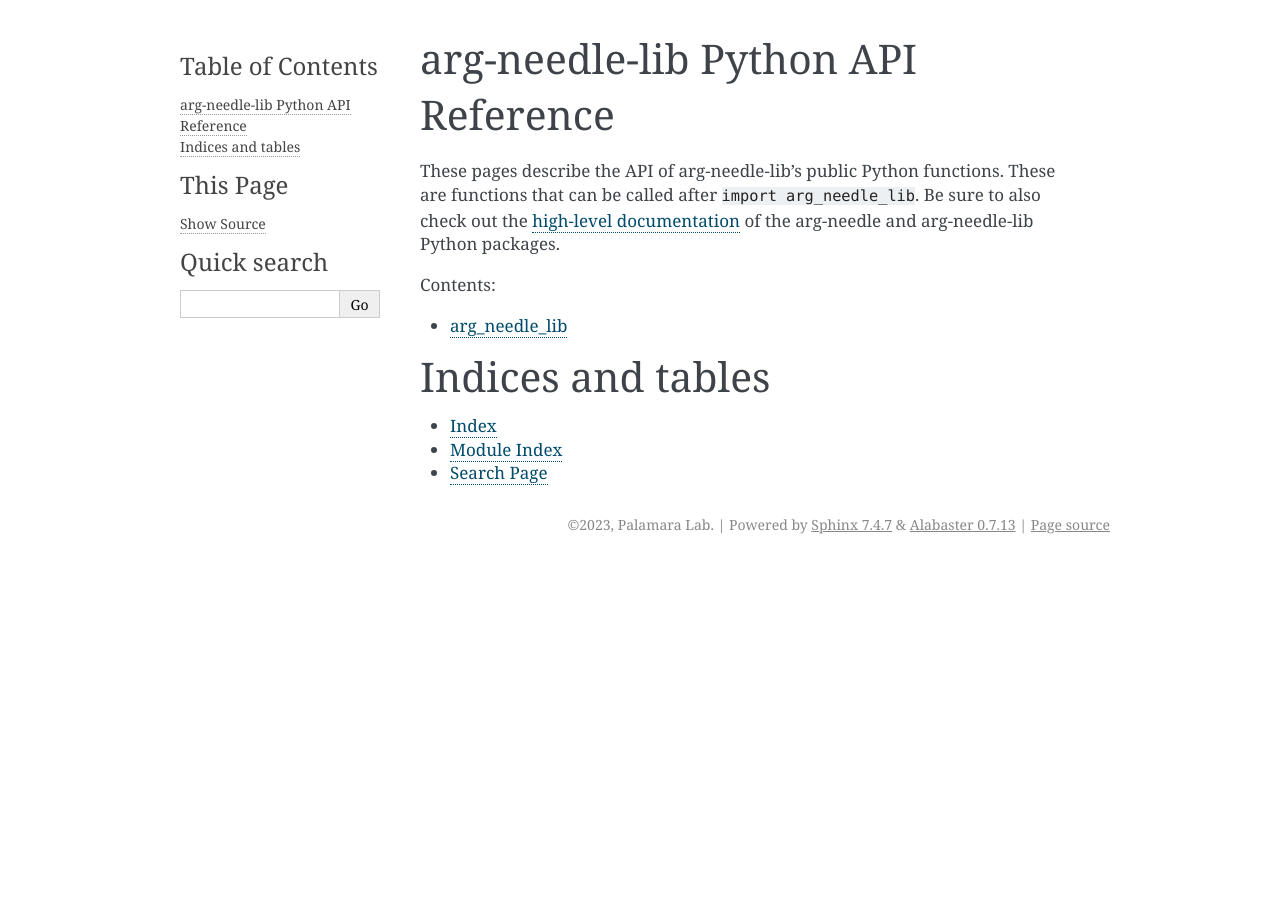
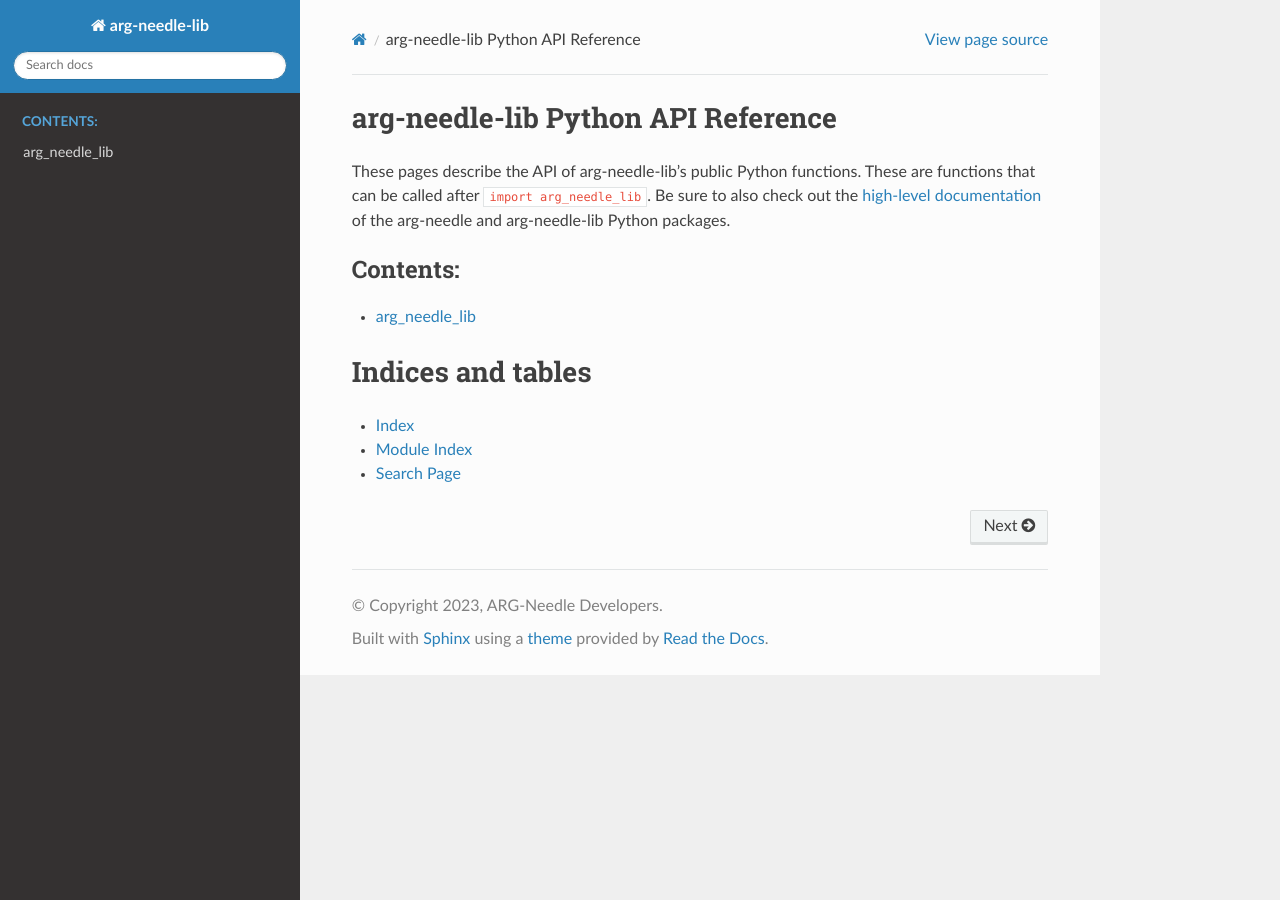
Before and after one commit to PalamaraLab/arg-needle-lib, a Sphinx documentation site: the page built from docs/index.rst, in a window 1280 px wide. Built offline with Sphinx 7.4.7 and the Read the Docs theme 2.0.0, drawn with Linux system fonts in a browser that asks for light colours.

Commit message:
Tweak configuration for ReadTheDocs

```diff
--- a/docs/conf.py
+++ b/docs/conf.py
@@ -3,19 +3,48 @@
 # For the full list of built-in configuration values, see the documentation:
 # https://www.sphinx-doc.org/en/master/usage/configuration.html
 
+# -- Path setup --------------------------------------------------------------
+
+# If extensions (or modules to document with autodoc) are in another directory,
+# add these directories to sys.path here. If the directory is relative to the
+# documentation root, use os.path.abspath to make it absolute, like shown here.
+#
+# import os
+# import sys
+# sys.path.insert(0, os.path.abspath('.'))
+
+import os
+import sys
+# sys.path.insert(0, os.path.abspath(os.path.join('..', '..')))
+sys.path.insert(0, os.path.abspath(os.path.join('..', '..', 'arg_needle_lib')))
+
+
 # -- Project information -----------------------------------------------------
 # https://www.sphinx-doc.org/en/master/usage/configuration.html#project-information
 
 project = 'arg-needle-lib'
-copyright = '2023, Palamara Lab'
-author = 'Palamara Lab'
+copyright = '2023, ARG-Needle Developers'
+author = 'ARG-Needle Developers, https://palamaralab.github.io/software/argneedle/'
 release = 'v1.0.1'
 
 # -- General configuration ---------------------------------------------------
 # https://www.sphinx-doc.org/en/master/usage/configuration.html#general-configuration
 
-extensions = []
+# Add any Sphinx extension module names here, as strings. They can be
+# extensions coming with Sphinx (named 'sphinx.ext.*') or your custom
+# ones.
+extensions = [
+    "sphinx.ext.autodoc",
+    "sphinx.ext.intersphinx",
+    "sphinx.ext.autosummary",
+    "sphinx.ext.napoleon",
+]
 
+# Added by brianzhang01
+autosummary_generate = True
+autodoc_member_order = 'groupwise'
+
+# Add any paths that contain templates here, relative to this directory.
 templates_path = ['_templates']
 exclude_patterns = ['_build', 'Thumbs.db', '.DS_Store']
 
@@ -24,5 +53,12 @@ exclude_patterns = ['_build', 'Thumbs.db', '.DS_Store']
 # -- Options for HTML output -------------------------------------------------
 # https://www.sphinx-doc.org/en/master/usage/configuration.html#options-for-html-output
 
-html_theme = 'alabaster'
+# The theme to use for HTML and HTML Help pages.  See the documentation for
+# a list of builtin themes.
+#
+html_theme = 'sphinx_rtd_theme'
+
+# Add any paths that contain custom static files (such as style sheets) here,
+# relative to this directory. They are copied after the builtin static files,
+# so a file named "default.css" will overwrite the builtin "default.css".
 html_static_path = ['_static']
```
